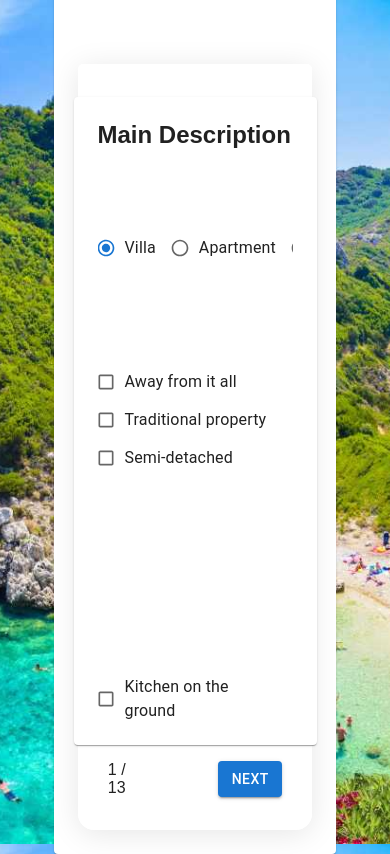
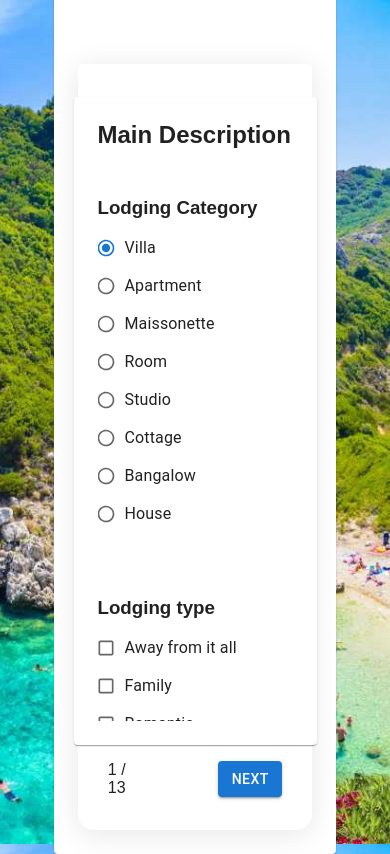
Before and after one commit to iantsene/new_owner_form, a Next.js app: page / in a window 390 px wide. Built offline with nearby package versions, Linux system fonts and the light colour scheme.

Commit message:
Page is now responsive, testing devices

```diff
--- a/src/app/layout.tsx
+++ b/src/app/layout.tsx
@@ -1,6 +1,6 @@
 import './stylesheets/globals.scss'
 import './stylesheets/form.scss'
-import './stylesheets/card-content.scss'
+import './stylesheets/media-queries.scss'
 import type { Metadata } from 'next'
 import { Inter } from 'next/font/google'
 
--- a/src/app/stylesheets/card-content.scss
+++ /dev/null
@@ -1,74 +0,0 @@
-.form-title {
-    display: flex;
-    justify-content: flex-start;
-    margin-bottom: 3rem;
-}
-
-.extra-categories{
-    display: flex;
-    gap: 45px;
-}
-
-.category-styling{
-    display: flex;
-    flex-direction: column;
-    margin-bottom: 2rem;
-}
-
-
-.main-category {
-
-    h3{margin-bottom: 10px;}
-
-    display: block;
-    text-align: center;
-    margin-bottom: 4rem;
-}
-
-
-
-.lodge-category {
-    display: flex;
-    flex-direction: row;
-}
-
-.short-options-grid {
-    display: grid;
-    grid-template-columns: 1fr 1fr 1fr 1fr;
-    grid-template-rows: 1fr;
-    gap: 0px 0px;
-    grid-template-areas:
-      ". . . .";
-
-  }
-
-.multi-options-grid {
-    display: grid;
-    text-align: start;
-    grid-template-columns: 1fr 1fr 1fr 1fr;
-    grid-template-rows: 1fr 1fr 1fr;
-    gap: 0px 0px;
-    grid-template-areas:
-    ". . . ."
-    ". . . ."
-    ". . . .";
-
-}
-
-.bedrooms {
-    display: flex;
-    gap:20px;
-    margin-bottom: 2rem;
-}
-
-.bathrooms {
-    display: flex;
-    gap:20px;
-}
-
-
-
-.time-inputs {
-    display: flex;
-    justify-content: flex-end;
-}
--- a/src/app/stylesheets/form.scss
+++ b/src/app/stylesheets/form.scss
@@ -1,11 +1,16 @@
 .formprime {
-
   display: flex;
   justify-content: center;
   align-items: center;
   height: 100vh;
 }
 
+
+.form-title {
+    display: flex;
+    justify-content: flex-start;
+    margin-bottom: 3rem;
+}
 
 
 .formButtons {
--- /dev/null
+++ b/src/app/stylesheets/media-queries.scss
@@ -0,0 +1,270 @@
+$breakpoint-mobiles: 480px;
+$breakpoint-tablets: 768px;
+$breakpoint-laptops: 1400px;
+$breakpoint-desktops: 1401px;
+
+
+
+
+@media (min-width: $breakpoint-desktops) {
+
+
+    .extra-categories{
+        display: flex;
+        gap: 45px;
+    }
+
+    .category-styling{
+        display: flex;
+        flex-direction: column;
+        margin-bottom: 2rem;
+    }
+
+
+    .main-category {
+        h3{margin-bottom: 10px;}
+        display: block;
+        text-align: center;
+        margin-bottom: 4rem;
+    }
+
+    .bedsnbaths-category {
+        h3{margin-bottom: 10px;}
+        display: block;
+        text-align: start;
+        margin-bottom: 4rem;
+    }
+
+
+    .lodge-category {
+        display: flex;
+        flex-direction: row;
+    }
+
+    .short-options-grid {
+        display: grid;
+        grid-template-columns: 1fr 1fr 1fr 1fr;
+        grid-template-rows: 1fr;
+        gap: 0px 0px;
+        grid-template-areas:
+          ". . . .";
+
+      }
+
+    .multi-options-grid {
+        display: grid;
+        text-align: start;
+        grid-template-columns: 1fr 1fr 1fr 1fr;
+        grid-template-rows: 1fr 1fr 1fr;
+        gap: 0px 0px;
+        grid-template-areas:
+        ". . . ."
+        ". . . ."
+        ". . . .";
+    }
+
+    .bedrooms {
+        display: flex;
+        gap:20px;
+        margin-bottom: 2rem;
+    }
+
+    .bathrooms {
+        display: flex;
+        gap:20px;
+    }
+
+}
+
+@media (max-width: $breakpoint-laptops) {
+
+
+    .form-tabs {
+        display: flex;
+        justify-content: flex-start;
+        max-width: 55vh;
+        overflow-x: hidden;
+
+      }
+
+
+
+    .extra-categories{
+        display: flex;
+        flex-direction: column;
+        gap: 45px;
+    }
+
+    .lodge-category {
+        display: flex;
+        flex-direction: column;
+    }
+
+    .main-category {
+        h3{margin-bottom: 10px;}
+        display: block;
+        text-align:start;
+        margin-bottom: 4rem;
+    }
+
+    .multi-options-grid {
+        display: flex;
+        flex-direction: column;
+        word-wrap: break-word;
+        margin-bottom: 2rem;
+    }
+    .short-options-grid {
+        display: flex;
+        flex-direction: column;
+        word-wrap: break-word;
+        margin-bottom: 2rem;
+    }
+
+    .bedrooms {
+        display: flex;
+        flex-direction: column;
+        gap:20px;
+        margin-bottom: 2rem;
+    }
+
+    .bathrooms {
+        display: flex;
+        flex-direction: column;
+        gap:20px;
+        margin-bottom: 2rem;
+    }
+
+    }
+
+
+
+
+
+
+
+
+
+
+
+
+
+
+
+@media (max-width: $breakpoint-tablets) {
+    .form-tabs {
+        display: flex;
+        justify-content: flex-start;
+        max-width: 55vh;
+        overflow-x: hidden;
+
+      }
+
+
+
+    .extra-categories{
+        display: flex;
+        flex-direction: column;
+        gap: 45px;
+    }
+
+    .lodge-category {
+        display: flex;
+        flex-direction: column;
+    }
+
+    .main-category {
+        h3{margin-bottom: 10px;}
+        display: block;
+        text-align:start;
+        margin-bottom: 4rem;
+    }
+
+    .multi-options-grid {
+        display: flex;
+        flex-direction: column;
+        word-wrap: break-word;
+        margin-bottom: 2rem;
+    }
+    .short-options-grid {
+        display: flex;
+        flex-direction: column;
+        word-wrap: break-word;
+        margin-bottom: 2rem;
+    }
+
+    .bedrooms {
+        display: flex;
+        flex-direction: column;
+        gap:20px;
+        margin-bottom: 2rem;
+    }
+
+    .bathrooms {
+        display: flex;
+        flex-direction: column;
+        gap:20px;
+        margin-bottom: 2rem;
+    }
+
+}
+
+
+
+@media (max-width: $breakpoint-mobiles) {
+
+    .form-tabs {
+        display: flex;
+        justify-content: flex-start;
+        max-width: 34vh;
+        overflow-x: hidden;
+
+      }
+
+
+
+    .extra-categories{
+        display: flex;
+        flex-direction: column;
+        gap: 45px;
+    }
+
+    .lodge-category {
+        display: flex;
+        flex-direction: column;
+    }
+
+    .main-category {
+        h3{margin-bottom: 10px;}
+        display: block;
+        text-align:start;
+        margin-bottom: 4rem;
+    }
+
+    .multi-options-grid {
+        display: flex;
+        flex-direction: column;
+        word-wrap: break-word;
+        margin-bottom: 2rem;
+    }
+    .short-options-grid {
+        display: flex;
+        flex-direction: column;
+        word-wrap: break-word;
+        margin-bottom: 2rem;
+    }
+
+    .bedrooms {
+        display: flex;
+        flex-direction: column;
+        gap:20px;
+        margin-bottom: 2rem;
+    }
+
+    .bathrooms {
+        display: flex;
+        flex-direction: column;
+        gap:20px;
+        margin-bottom: 2rem;
+    }
+
+}
--- a/src/components/cards_content/BedsNBaths.tsx
+++ b/src/components/cards_content/BedsNBaths.tsx
@@ -71,7 +71,7 @@ export default function BedsNBaths({
           <h3>Bedrooms and Bathrooms details</h3>
           </div>
               <div className="bedrooms">
-
+              <div className="bedsnbaths-category">
                 <ul>
                 <h4>Bedroom types</h4>
                 <li><TextField size="small" variant="standard" value={bedroomOneType} onChange={e => updateFields({ bedroomOneType: e.target.value })} label="Bedroom 1 Type" /></li>
@@ -82,7 +82,8 @@ export default function BedsNBaths({
                 <li><TextField size="small" variant="standard" value={bedroomSixType} onChange={e => updateFields({ bedroomSixType: e.target.value })} label="Bedroom 6 Type" /></li>
                 <li><TextField size="small" variant="standard" value={bedroomSevenType} onChange={e => updateFields({ bedroomSevenType: e.target.value })} label="Bedroom 7 Type" /></li>
             </ul>
-
+                </div>
+                <div className="bedsnbaths-category">
             <ul>
               <h4>Bedroom heating</h4>
               <li><TextField size="small" variant="standard" value={bedroomOneHeating} onChange={e => updateFields({ bedroomOneHeating: e.target.value })} label="Bedroom 1 Heating" /></li>
@@ -93,8 +94,9 @@ export default function BedsNBaths({
               <li><TextField size="small" variant="standard" value={bedroomSixHeating} onChange={e => updateFields({ bedroomSixHeating: e.target.value })} label="Bedroom 6 Heating" /></li>
               <li><TextField size="small" variant="standard" value={bedroomSevenHeating} onChange={e => updateFields({ bedroomSevenHeating: e.target.value })} label="Bedroom 7 Heating" /></li>
             </ul>
-
+              </div>
             <div className="bathrooms">
+            <div className="bedsnbaths-category">
             <ul>
               <h4>Bathrooms</h4>
               <li><li><TextField size="small" variant="standard" value={bathroomOne} onChange={e => updateFields({ bathroomOne: e.target.value })} label="Bathroom 1" /></li></li>
@@ -105,8 +107,8 @@ export default function BedsNBaths({
               <li><li><TextField size="small" variant="standard" value={bathroomSix} onChange={e => updateFields({ bathroomSix: e.target.value })} label="Bathroom 6" /></li></li>
               <li><li><TextField size="small" variant="standard" value={bathroomSeven} onChange={e => updateFields({ bathroomSeven: e.target.value })} label="Bathroom 7" /></li></li>
             </ul>
-
-
+              </div>
+              <div className="bedsnbaths-category">
             <ul>
               <h4>Common bathrooms</h4>
               <li><TextField size="small" variant="standard" value={bathroomsCommonOne} onChange={e => updateFields({ bathroomsCommonOne: e.target.value })} label="Bathrooms Common 1" /></li>
@@ -118,6 +120,7 @@ export default function BedsNBaths({
               <li><TextField size="small" variant="standard" value={bathroomsCommonSeven} onChange={e => updateFields({ bathroomsCommonSeven: e.target.value })} label="Bathrooms Common 7" /></li>
               <li><TextField size="small" variant="standard" value={enSuiteBathroomOne} onChange={e => updateFields({ enSuiteBathroomOne: e.target.value })} label="En-suite bathroom 1" /></li>
             </ul>
+            </div>
             </div>
 
           </div>
```
Also changed, not shown: src/app/stylesheets/globals.scss (line endings or trailing spaces).
